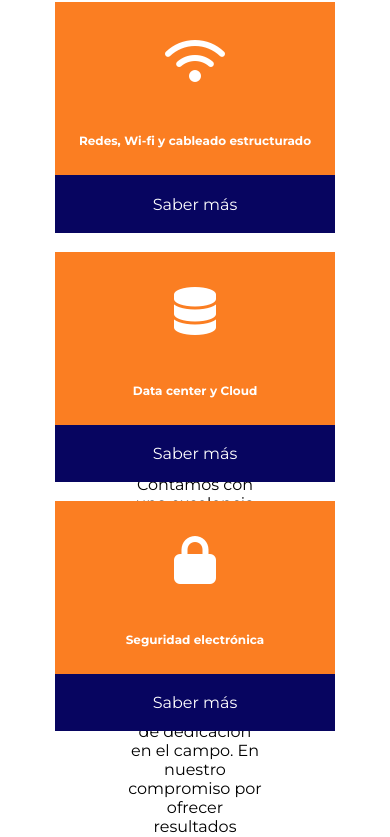
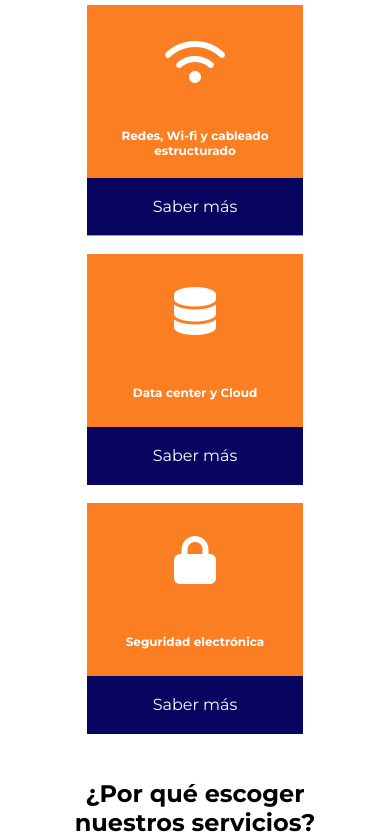
Before and after one commit to lordLuperdo/ticn_nova2, a Vue app: page / in a window 390 px wide. Shown: the part 1105-1942 px from the top of the page. Built offline with nearby package versions, Linux system fonts and the light colour scheme.

Commit message:
sexto responsive

```diff
--- a/src/App.vue
+++ b/src/App.vue
@@ -1,6 +1,6 @@
 <script setup>
 import { RouterLink, RouterView } from 'vue-router';
-import head from './components/header.vue'
+
 </script>
 
 <template>
--- a/src/views/HomeView.vue
+++ b/src/views/HomeView.vue
@@ -171,7 +171,7 @@ Con un enfoque pionero, nos esforzamos por mantenernos a la cabeza de las tenden
 
 
   </div>
-  <div class="foto_plus  ">
+  <div class="foto_plus ">
      <img src="../assets/plus_derecho.png" class="foto_plus2"alt="">
   </div>
 
@@ -531,8 +531,11 @@ scale: 100%;
   translate: 300px 0px;
 }
 
-.parrafo_plus{
-  text-align: center;
+ p{
+  text-align: justify;
+  hyphens:auto;
+
+
 }
 
 .home_blog{
@@ -775,7 +778,19 @@ textarea:focus , input:focus{
 
 }
 }
-@media (width <= 602px) {
+@media (width <= 827px) {
+  .home_plus{
+  margin-top:55vh;
+  display: flex;
+  flex-direction: column-reverse;
+  padding: 4rem;
+  justify-content: center;
+  align-items: center;
+
+}
+.foto_plus{
+  display: none;
+}
 
 }
 @media (width <= 896px) {
@@ -811,13 +826,22 @@ textarea:focus , input:focus{
    }
 
 
+  }
+  @media (width <= 789px){
+  .servicios_card{
+
+    width: 100%;
+    right: 0
+  }
 
   }
-
-  @media (width <= 630px) {
+  @media (width <= 635px) {
     .home_g_touch{
      padding: 7%;
      margin: 7%;
+    }
+    .card_list{
+     min-width: 13.5rem;
     }
     .home_g_touch p{
 
@@ -856,21 +880,12 @@ textarea:focus , input:focus{
     }
   }
 
-  @media (width <= 376px) {
-    .home_g_touch h2{
-      font-size: 140%;
-    }
-    .content_img_tecs{
-  width: 10rem;
-}
-.img_tecs{
-min-width:80%;
-}
-.tecnologias{
-    margin-bottom: 5%;
-   }
+ @media (width <= 426px) {
+  p{
+    text-align:left;
+  hyphens:auto;
+
   }
-  @media (width <= 426px) {
    main{
     height: 100vh;
     justify-content: center;
@@ -889,6 +904,20 @@ min-width:80%;
     min-width: 100%;
 
    }
+
+
+   .home_plus{
+  margin-top:115vh;
+  display: flex;
+
+  justify-content: center;
+  align-items: center;
+
+}
+
+
+
+
    .tecnologias{
     margin-bottom: 20%;
    }
@@ -901,7 +930,34 @@ min-width:80%;
   }
 
 
+  @media (width <= 376px) {
+    .home_g_touch h2{
+      font-size: 140%;
+    }
+    .content_img_tecs{
+  width: 10rem;
+}
+.img_tecs{
+min-width:80%;
+}
+.tecnologias{
+    margin-bottom: 5%;
+   }
+   .home_g_touch{
+     padding: 7%;
+     margin: 7%;
+    }
+  }
 
+  .home_plus{
+
+  margin-top:115vh;
+  display: flex;
+   padding: 2.5rem;
+  justify-content: center;
+  align-items: center;
+
+}
 
 
 }
```
